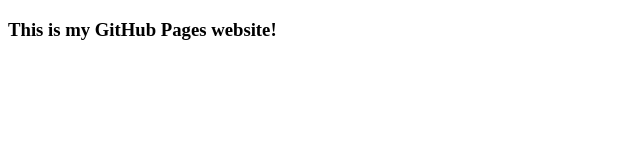
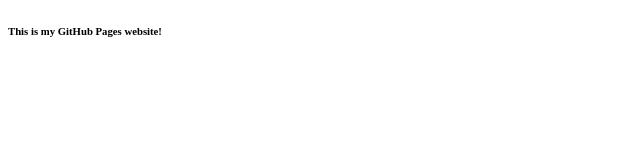
Before and after one commit to jarpar/jarpar.github.io, a plain HTML site: page index.html in a window 1280 px wide. Shown: the whole page, without its empty margins (0-640 px from the left). Drawn offline with Linux system fonts and the light colour scheme.

Commit message:
Update index.html

```diff
--- a/index.html
+++ b/index.html
@@ -4,6 +4,6 @@
         <title>My Site!</title>
     </head>
     <body>
-        <h3>This is my GitHub Pages website!</h3>
+        <h6>This is my GitHub Pages website!</h6>
     </body>
 </html>
```
